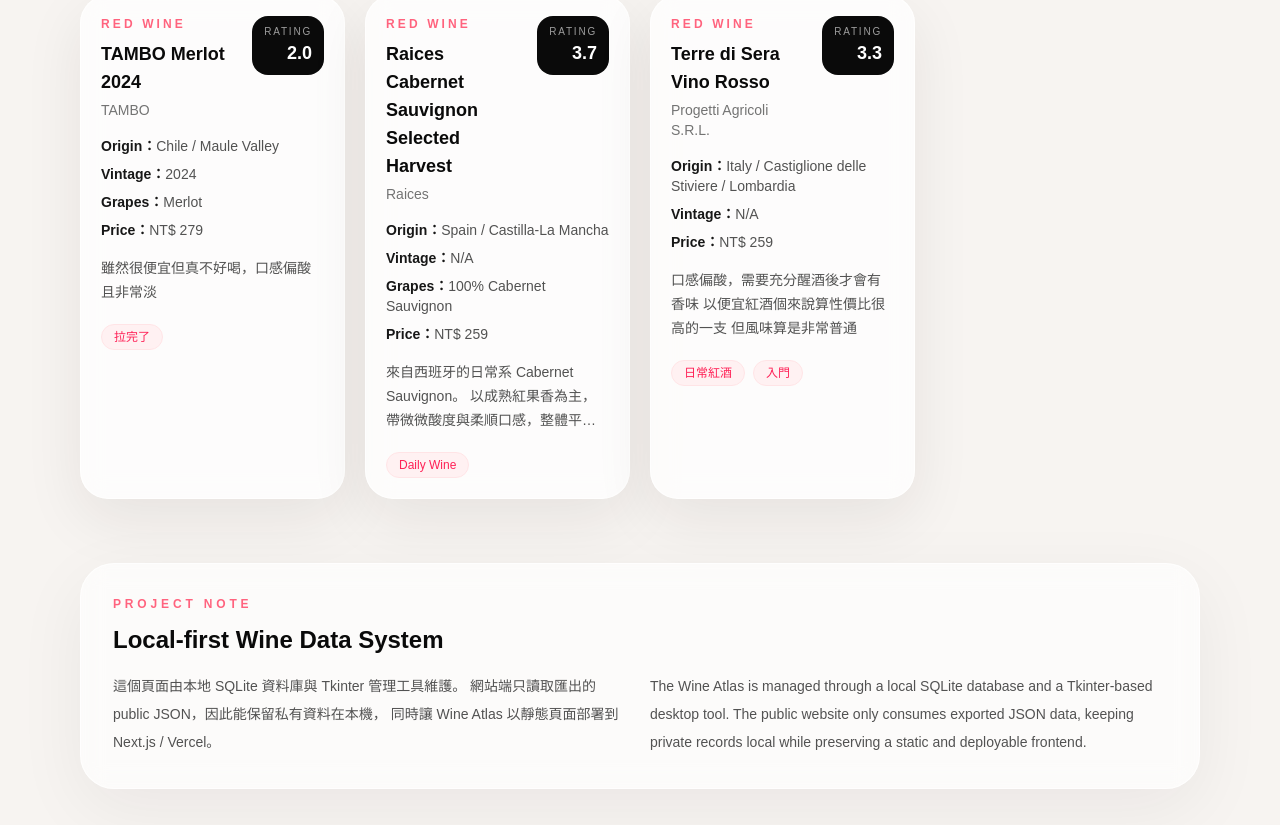
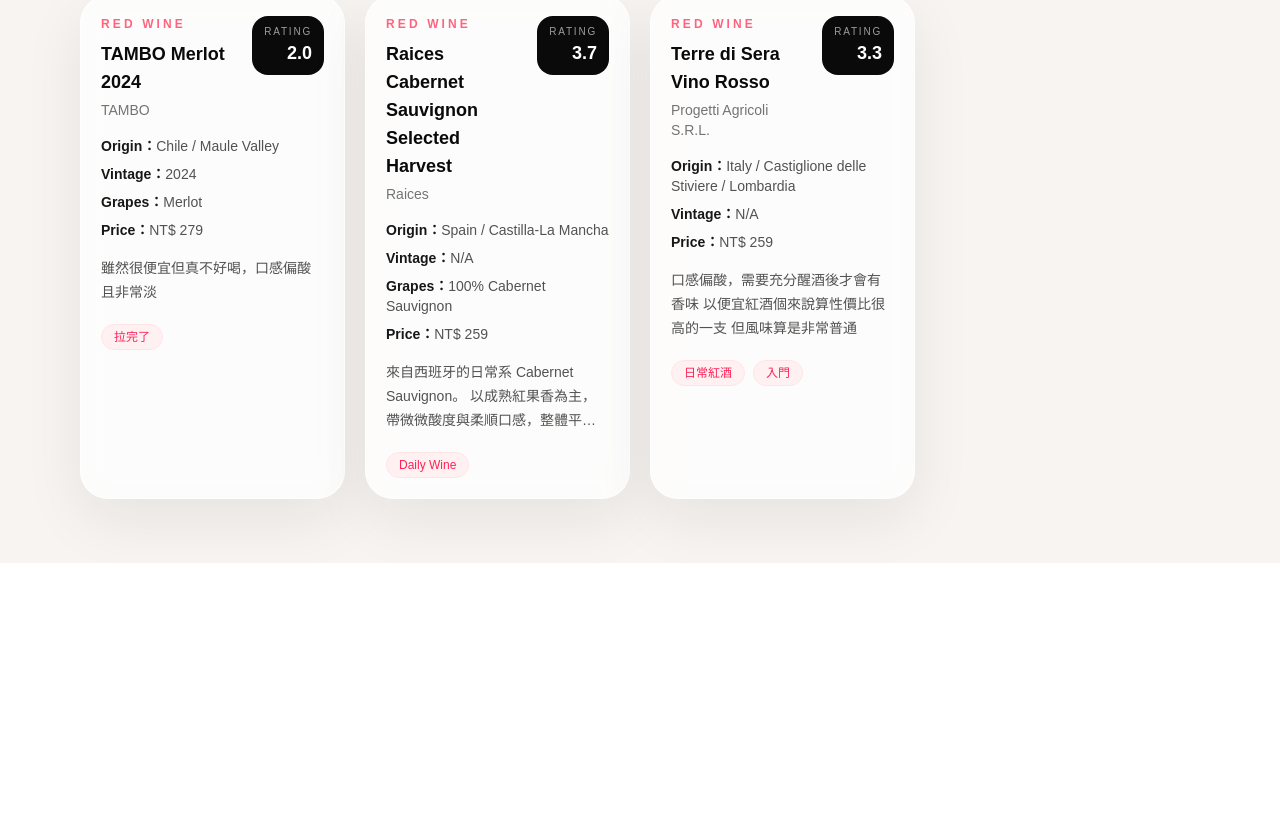
Before and after one commit to lulu930128/lululab-site, a Next.js app: page /lifestyle/cellar/wine-atlas in a window 1280 px wide. Shown: the part 2597-3422 px from the top of the page. After the commit the page ends 3160 px from the top, so only its background shows below. Built offline with nearby package versions, Linux system fonts and the light colour scheme.

Commit message:
Update homepage v9

```diff
--- a/app/lifestyle/cellar/wine-atlas/page.tsx
+++ b/app/lifestyle/cellar/wine-atlas/page.tsx
@@ -145,7 +145,7 @@
           )}
         </section>
 
-        <section className="mt-16 rounded-[34px] border border-white/70 bg-white/65 p-8 shadow-[0_20px_70px_rgba(35,20,30,0.06)] backdrop-blur-md">
+        {/* <section className="mt-16 rounded-[34px] border border-white/70 bg-white/65 p-8 shadow-[0_20px_70px_rgba(35,20,30,0.06)] backdrop-blur-md">
           <p className="text-xs font-semibold uppercase tracking-[0.32em] text-rose-400">
             Project Note
           </p>
@@ -168,7 +168,7 @@
               deployable frontend.
             </p>
           </div>
-        </section>
+        </section> */}
       </section>
     </main>
   );
```
